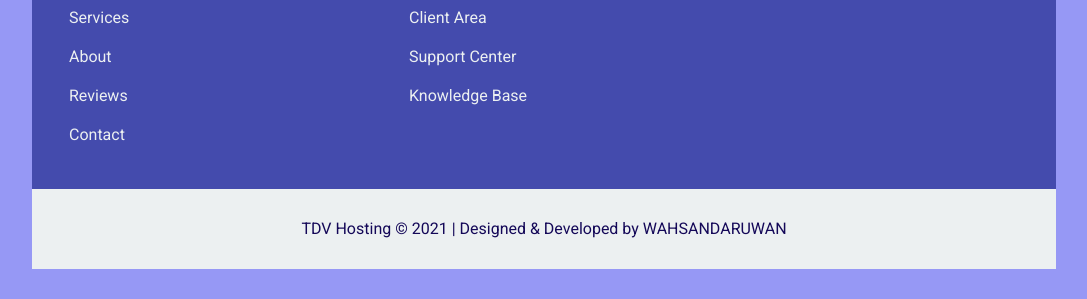
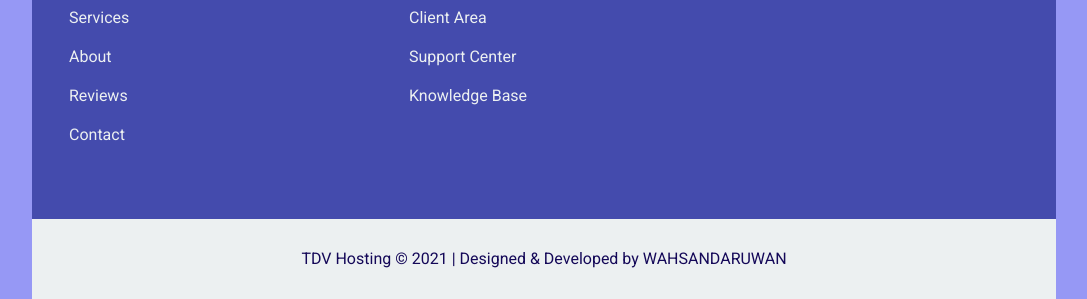
Before and after one commit to wahsandaruwan/gird_hosting_website, a plain HTML site: page index.html in a window 1280 px wide. Shown: the part 2408-2707 px from the top of the page, without its empty margins (96-1183 px from the left). Before the commit the page ends 2677 px from the top, so only its background shows below. Drawn offline with Linux system fonts and the light colour scheme.

Commit message:
Updated footer styles

```diff
--- a/style.css
+++ b/style.css
@@ -361,9 +361,8 @@ img{
 /* ---Footer--- */
 footer{
     display: grid;
-    grid-gap: 20px;
+    grid-gap: 0px;
     grid-template-columns: 1fr;
-    padding-top: 50px;
     background-color: var(--color-2);
 }
 
@@ -372,6 +371,7 @@ footer .upper{
     display: grid;
     grid-gap: 20px;
     grid-template-columns: repeat(3, 1fr);
+    padding: 50px 0px;
     max-width: 1000px;
     width: 100%;
     margin: 0 auto;
```
